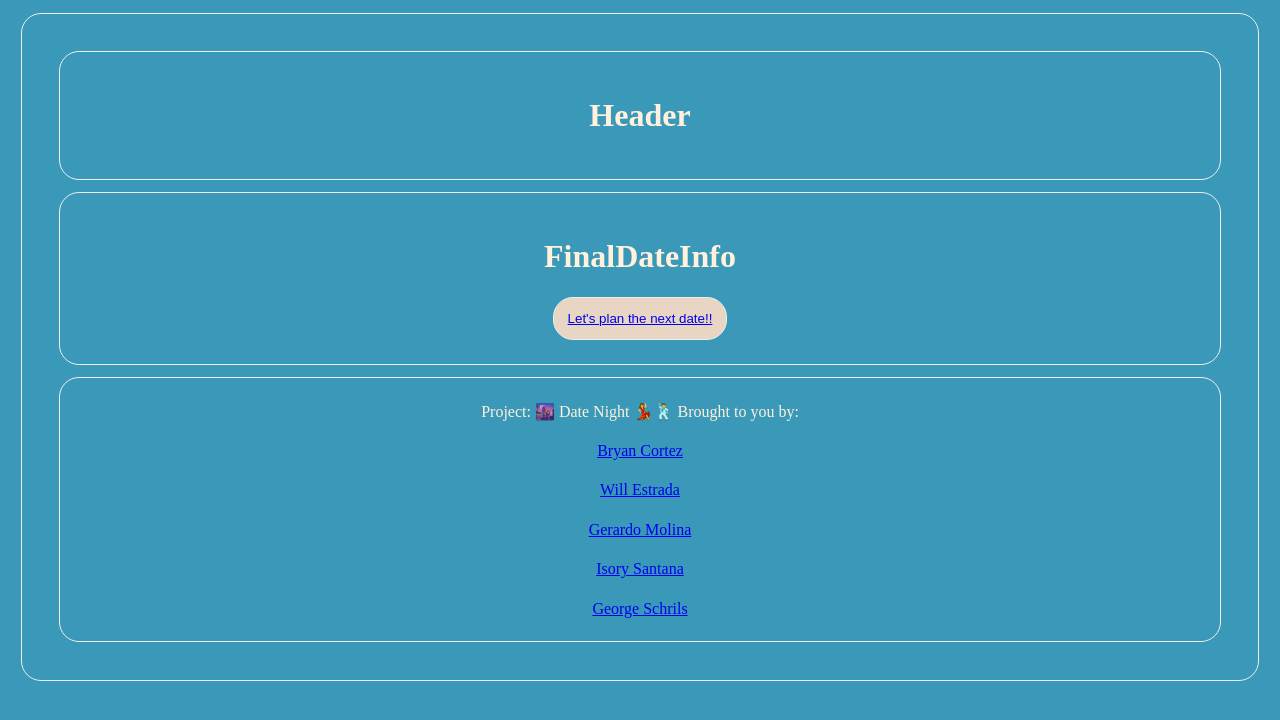
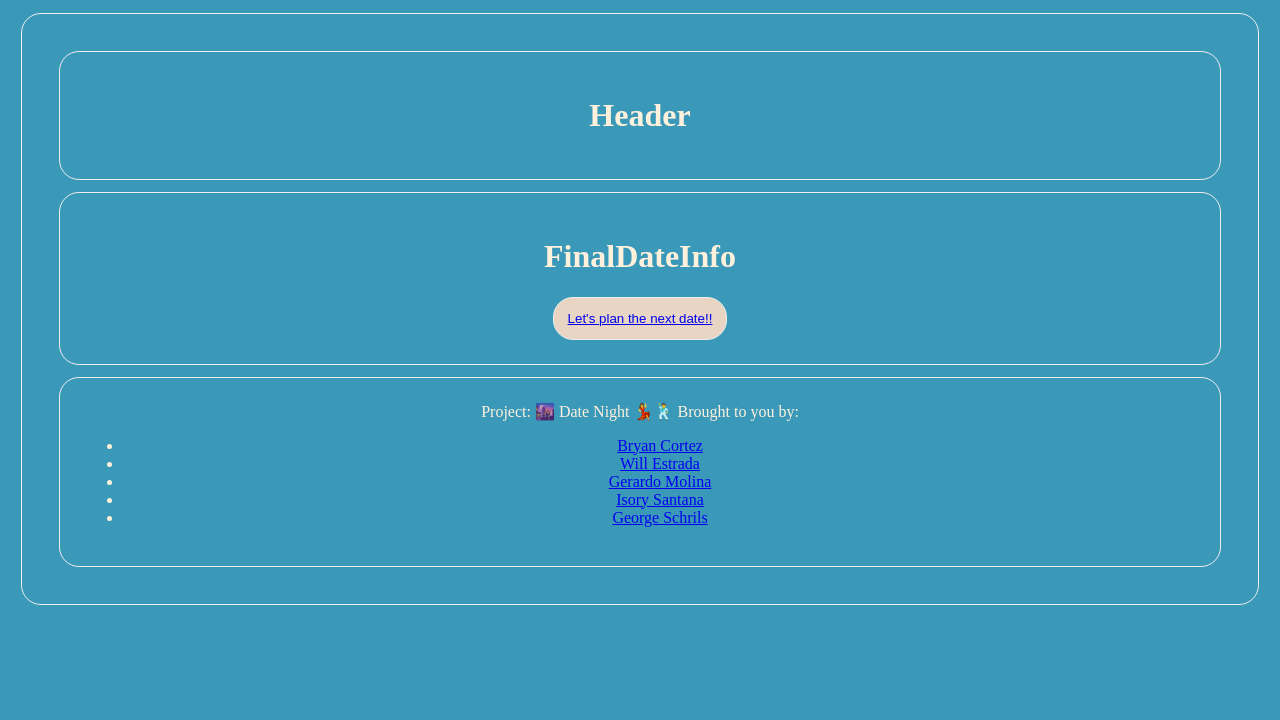
Before and after one commit to Isorym21/DATENIGHT, a React (Create React App) app: page /finalDateInfo in a window 1280 px wide. Shown: the top 720 px of the page. Built offline with nearby package versions, Linux system fonts and the light colour scheme.

Commit message:
Changed footer links into an unordered list.

```diff
--- a/src/containers/Footer/Footer.jsx
+++ b/src/containers/Footer/Footer.jsx
@@ -8,11 +8,13 @@ export function Footer() {
     <span onClick={() => window.scroll(0, 0)} className="footer">
       Project: 🌆 Date Night 💃🕺 Brought to you by:
     </span>
-    <h1></h1><Link to='https://github.com/BryCor'>Bryan Cortez</Link>
-    <h1></h1><Link to='https://github.com/WillsPrettyLxzy'>Will Estrada</Link>
-    <h1></h1><Link to='https://github.com/gerardom41'>Gerardo Molina</Link>
-    <h1></h1><Link to='https://github.com/Isorym21'>Isory Santana</Link>
-    <h1></h1><Link to='https://github.com/GSchrils'>George Schrils</Link>
+    <ul className="authorgitlinks">
+    <li><Link to='https://github.com/BryCor'>Bryan Cortez</Link></li>
+    <li><Link to='https://github.com/WillsPrettyLxzy'>Will Estrada</Link></li>
+    <li><Link to='https://github.com/gerardom41'>Gerardo Molina</Link></li>
+    <li><Link to='https://github.com/Isorym21'>Isory Santana</Link></li>
+    <li><Link to='https://github.com/GSchrils'>George Schrils</Link></li>
+    </ul>
     </div>
   );
 }
```
